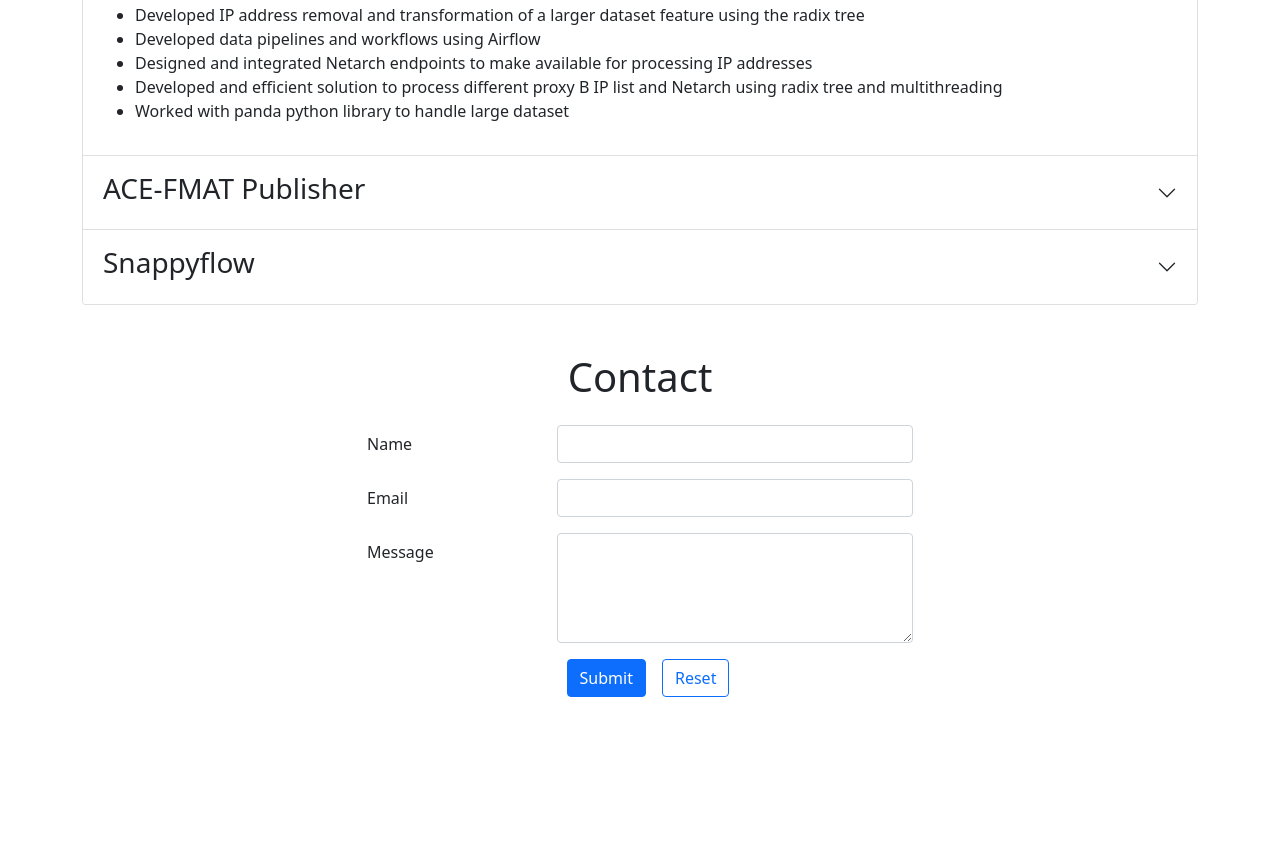
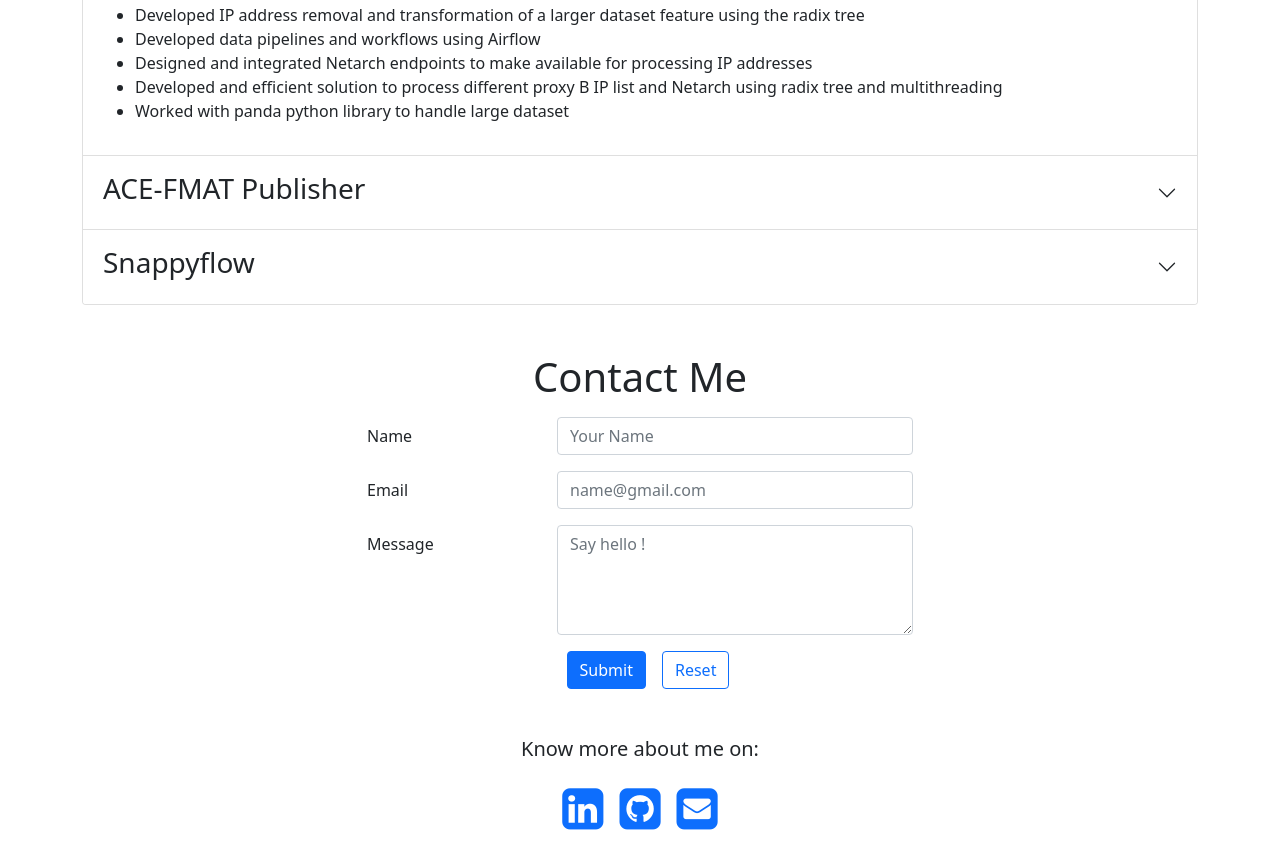
Before and after one commit to ramyagovind13/ramyagovind13.github.io, a plain HTML site: page index.html in a window 1280 px wide. Shown: the part 1702-2543 px from the top of the page. Before the commit the page ends 2463 px from the top, so only its background shows below. Drawn offline with nearby package versions, Linux system fonts and the light colour scheme.

Commit message:
Implemented footer contact information

```diff
--- a/index.html
+++ b/index.html
@@ -260,27 +260,41 @@
           </div>
         </div>
       </div>
-      <div class="row my-5" id="contact-form-section">
-        <h1 class="text-center">Contact</h1>
+      <div class="my-5" id="contact-form-section">
+        <h1 class="text-center">Contact Me</h1>
         <form>
           <div class="row my-3 d-flex justify-content-center">
             <label for="inputname" class="col-sm-2 col-md-2 col-form-label"
               >Name</label
             >
             <div class="col-sm-10 col-md-4">
-              <input type="text" class="form-control" id="inputname" />
+              <input
+                type="text"
+                class="form-control"
+                id="inputname"
+                placeholder="Your Name"
+              />
             </div>
           </div>
           <div class="row my-3 d-flex justify-content-center">
-            <label for="inputemail" class="col-sm-2 col-md-2 col-form-label"
+            <label
+              for="inputemail"
+              class="col-sm-2 col-md-2 col-form-label font-weight-bold"
               >Email</label
             >
             <div class="col-sm-10 col-md-4">
-              <input type="email" class="form-control" id="inputemail" />
+              <input
+                type="email"
+                class="form-control"
+                id="inputemail"
+                placeholder="name@gmail.com"
+              />
             </div>
           </div>
           <div class="row my-3 d-flex justify-content-center">
-            <label for="inputmessage" class="col-sm-2 col-md-2 col-form-label"
+            <label
+              for="inputmessage"
+              class="col-sm-2 col-md-2 col-form-label font-weight-bold"
               >Message</label
             >
             <div class="col-sm-10 col-md-4">
@@ -288,6 +302,7 @@
                 class="form-control"
                 id="inputmessage"
                 rows="4"
+                placeholder="Say hello !"
               ></textarea>
             </div>
           </div>
@@ -297,6 +312,35 @@
           </div>
         </form>
       </div>
+      <div class="my-3">
+        <h5 class="text-center">Know more about me on:</h5>
+      </div>
+      <div class="flex-row d-flex justify-content-center">
+        <a
+          class="p-2"
+          title="LinkedIn"
+          href="https://www.linkedin.com/in/ramya-govindaraj/"
+          ><i
+            class="fa fa-linkedin-square"
+            style="font-size: 48px"
+            aria-hidden="true"
+          ></i>
+        </a>
+        <a class="p-2" title="Github" href="https://github.com/ramyagovind13"
+          ><i
+            class="fa fa-github-square"
+            style="font-size: 48px"
+            aria-hidden="true"
+          ></i
+        ></a>
+        <a class="p-2" title="email" href="mailto:ramya3@pdx.edu"
+          ><i
+            class="fa fa-envelope-square"
+            style="font-size: 48px"
+            aria-hidden="true"
+          ></i
+        ></a>
+      </div>
     </div>
   </body>
 </html>
```
